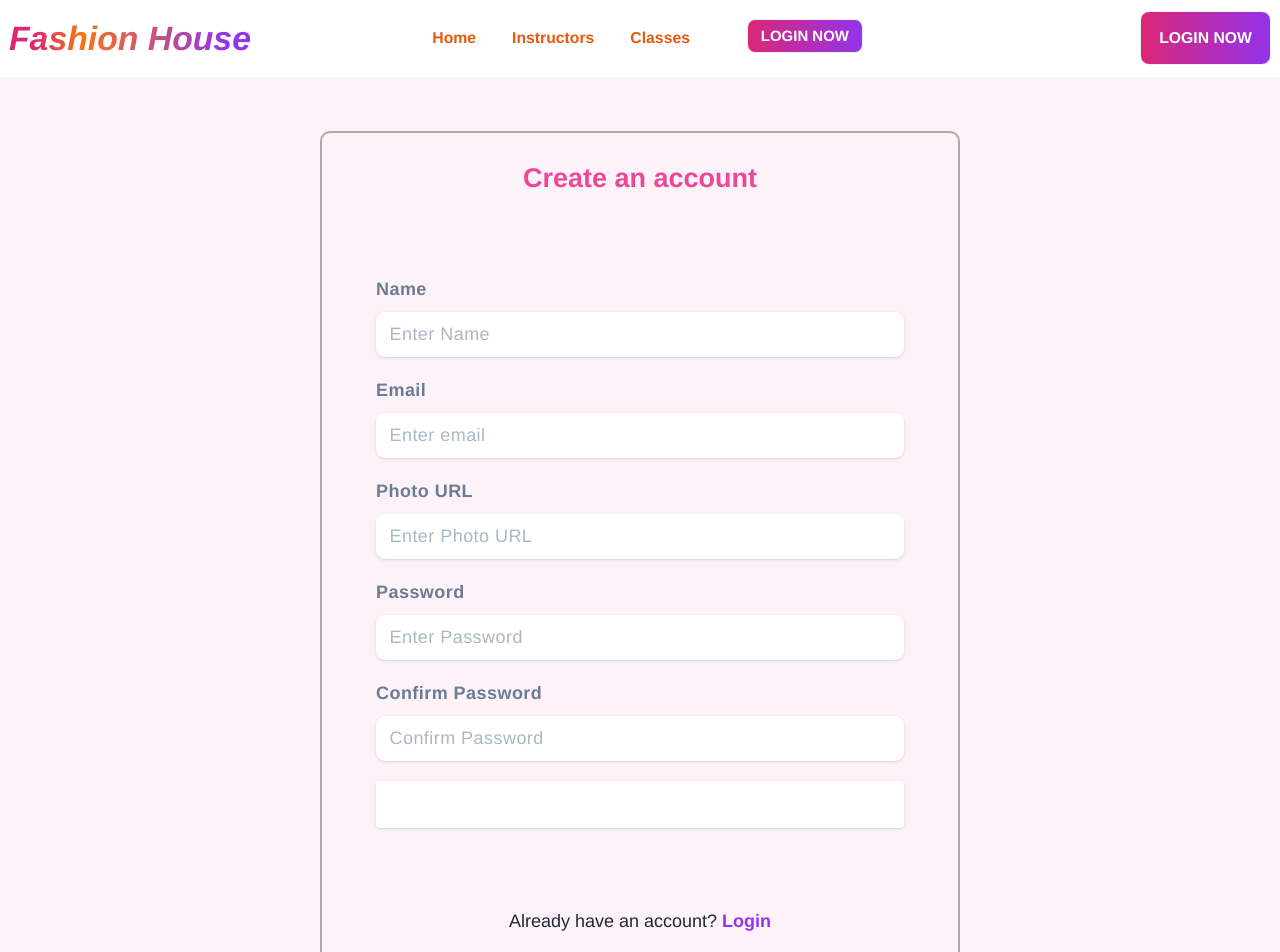
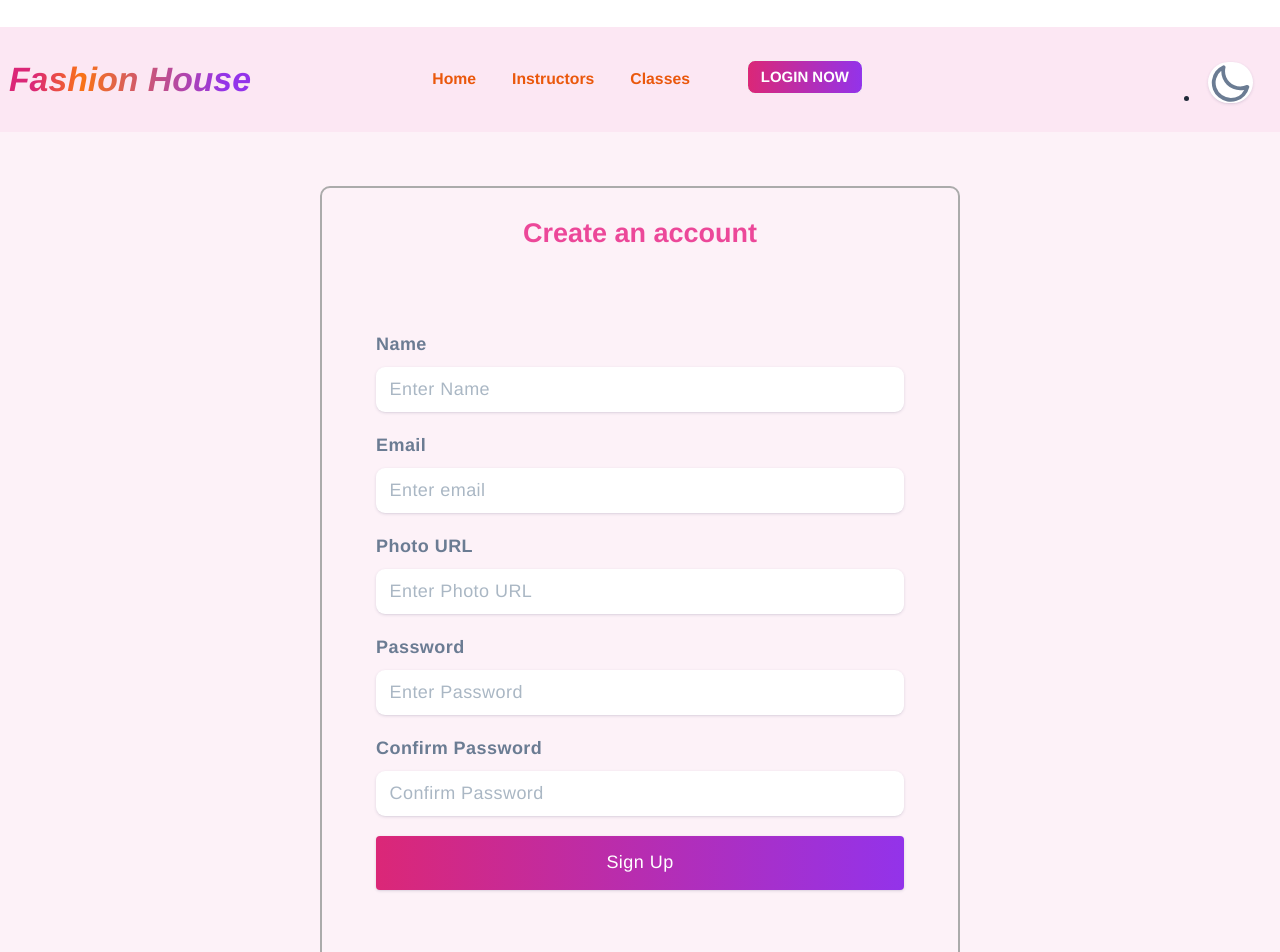
Before and after one commit to MithilaKhan/Fashion_house_client, a React (Vite) app: page /register in a window 1280 px wide. Shown: the top 952 px of the page. Built offline with nearby package versions, Linux system fonts and the light colour scheme; no server answers.

Commit message:
implement codes

```diff
--- a/src/Pages/Home/Banner/Banner.jsx
+++ b/src/Pages/Home/Banner/Banner.jsx
@@ -4,7 +4,7 @@
 
 const Banner = () => {
   return (
-      <div className="carousel  h-[600px] mx-auto  xs:w-xl sm:w-xl xs:w-full md:max-w-full lg:max-w-screen-xl">
+      <div className="carousel w-full  h-[600px] mx-auto  xs:w-xl sm:w-xl xs:w-full md:max-w-full ">
         <div id="slide1" className="carousel-item relative w-full">
           <img
             src="https://img.freepik.com/free-photo/brunette-seamstress-apron-measuring-beautiful-fabric-black-dummy-workshop_171337-7341.jpg?w=1060&t=st=1686752927~exp=1686753527~hmac=f73f69ddddd73d406f9ae1c220a4d120620bb0206362bf4caf6a7f44bd1aa4cc"
--- a/src/Pages/Register/Register.jsx
+++ b/src/Pages/Register/Register.jsx
@@ -150,7 +150,7 @@
             )}
           </div>
           <input
-            className="w-full py-3bg-gradient-to-r from-pink-600 to-purple-600 text-transparent  text-white cursor-pointer"
+            className="w-full py-3 bg-gradient-to-r from-pink-600 to-purple-600 text-transparent  text-white cursor-pointer"
             type="submit"
             value="Sign Up"
           />
--- a/src/Shared/Navbar.jsx
+++ b/src/Shared/Navbar.jsx
@@ -49,7 +49,7 @@
           </li>
     </>
     return (
-        <div className="navbar bg-base-100">
+        <div className="navbar bg-pink-100">
   <div className="navbar-start">
     <div className="dropdown">
       <label tabIndex={0} className="btn btn-ghost lg:hidden">
@@ -68,7 +68,23 @@
   </div>
   {/* TODO: LOGIN TO ENROLL  */}
   <div className="navbar-end  ">
-    <Link to="login" className="btn bg-gradient-to-r from-pink-600 to-purple-600 text-transparent  text-white">Login Now</Link>
+     {/* dark light  */}
+     <li className="me-4">
+
+          <label className="swap swap-rotate ">
+            {/* this hidden checkbox controls the state */}
+            <input className='w-10 h-9 border-0 rounded-full' checked={theme === 'light' ? false : true} onChange={handleToggle} type="checkbox" />
+
+            {/* sun icon */}
+            <svg className="swap-on fill-current w-10 h-11" xmlns="http://www.w3.org/2000/svg" viewBox="0 0 24 24"><path d="M5.64,17l-.71.71a1,1,0,0,0,0,1.41,1,1,0,0,0,1.41,0l.71-.71A1,1,0,0,0,5.64,17ZM5,12a1,1,0,0,0-1-1H3a1,1,0,0,0,0,2H4A1,1,0,0,0,5,12Zm7-7a1,1,0,0,0,1-1V3a1,1,0,0,0-2,0V4A1,1,0,0,0,12,5ZM5.64,7.05a1,1,0,0,0,.7.29,1,1,0,0,0,.71-.29,1,1,0,0,0,0-1.41l-.71-.71A1,1,0,0,0,4.93,6.34Zm12,.29a1,1,0,0,0,.7-.29l.71-.71a1,1,0,1,0-1.41-1.41L17,5.64a1,1,0,0,0,0,1.41A1,1,0,0,0,17.66,7.34ZM21,11H20a1,1,0,0,0,0,2h1a1,1,0,0,0,0-2Zm-9,8a1,1,0,0,0-1,1v1a1,1,0,0,0,2,0V20A1,1,0,0,0,12,19ZM18.36,17A1,1,0,0,0,17,18.36l.71.71a1,1,0,0,0,1.41,0,1,1,0,0,0,0-1.41ZM12,6.5A5.5,5.5,0,1,0,17.5,12,5.51,5.51,0,0,0,12,6.5Zm0,9A3.5,3.5,0,1,1,15.5,12,3.5,3.5,0,0,1,12,15.5Z" /></svg>
+
+            {/* moon icon */}
+            <svg className="swap-off fill-current w-10 h-14" xmlns="http://www.w3.org/2000/svg" viewBox="0 0 24 24"><path d="M21.64,13a1,1,0,0,0-1.05-.14,8.05,8.05,0,0,1-3.37.73A8.15,8.15,0,0,1,9.08,5.49a8.59,8.59,0,0,1,.25-2A1,1,0,0,0,8,2.36,10.14,10.14,0,1,0,22,14.05,1,1,0,0,0,21.64,13Zm-9.5,6.69A8.14,8.14,0,0,1,7.08,5.22v.27A10.15,10.15,0,0,0,17.22,15.63a9.79,9.79,0,0,0,2.1-.22A8.11,8.11,0,0,1,12.14,19.73Z" /></svg>
+          </label>
+
+
+
+          </li>
   </div>
 </div>
     );
--- a/src/main.jsx
+++ b/src/main.jsx
@@ -16,7 +16,7 @@
   <React.StrictMode>
   <AuthProvider>
     <QueryClientProvider client={queryClient}>
-    <div className='bg-pink-50 m-0 mx-auto'>
+    <div className='bg-pink-50 m-6 mx-auto'>
             <RouterProvider router={router} />
           </div>
     </QueryClientProvider>
```
